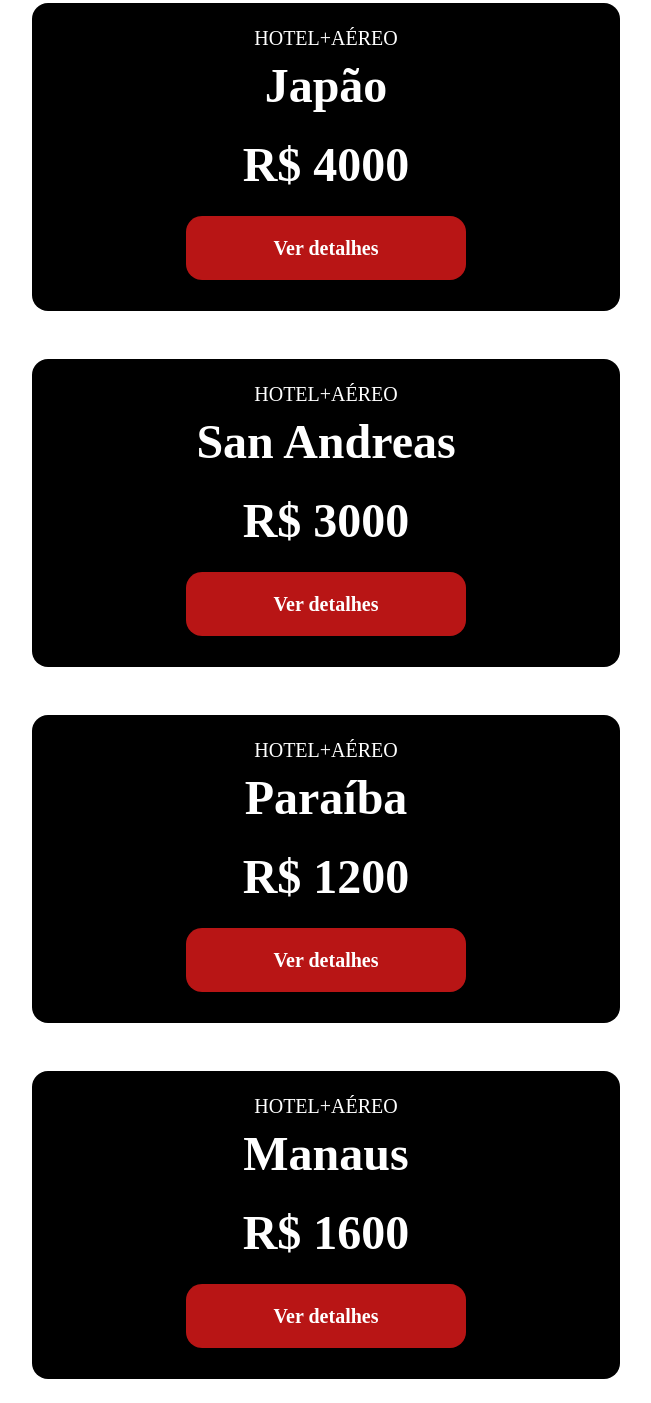
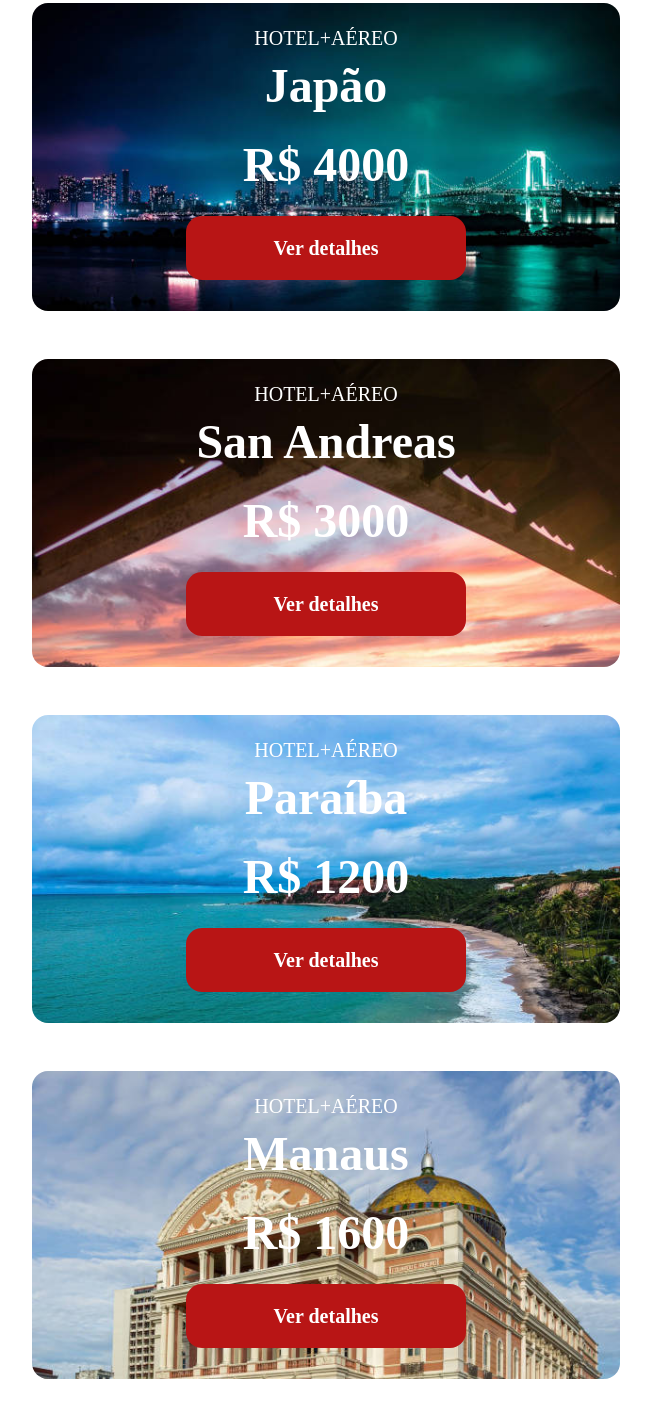
Before and after one commit to wesleycaiadev/Jornada-viagem, a plain HTML site: page index.html in a window 1280 px wide. Shown: the part 1233-2636 px from the top of the page, without its empty margins (314-965 px from the left). Drawn offline with Linux system fonts and the light colour scheme; a web font is replaced by a local one.

Commit message:
adiciona bg dos cards

```diff
--- a/css/offers.css
+++ b/css/offers.css
@@ -13,15 +13,16 @@
   width: 312px;
   height: 288px;
   box-sizing: border-box;
-  background-color: black;
   border-radius: 16px;
   text-align: center;
   margin: 24px;
+
 }
 .card header {
   display: block;
   position: static;
   padding: 0;
+  background-color: transparent;
 }
 
 .card header p {
@@ -43,6 +44,26 @@
   margin: 24px 0;
 }
 
+
+.card.japao{
+  background-image: url(../assets/card/bg-card-japão.jpg);
+  background-size: cover;
+}
+.card.San_andreas{
+  background-image: url(../assets/card/bg-card-san_andreas.jpg);
+  background-size: cover;
+}
+.card.Paraiba{
+  background-image: url(../assets/card/bg-card-paraiba.jpg);
+  background-size: cover;
+}
+
+.card.Manaus{
+  background-image: url(../assets/card/bg-card-Manaus.jpg);
+  background-size: cover;
+}
+
+
 @media screen and (min-width: 1024px) {
   .card {
     width: 588px;
--- a/index.html
+++ b/index.html
@@ -64,7 +64,7 @@
         <hr />
       </div>
       <div class="offers-card">
-        <article class="card">
+        <article class="card japao">
           <header>
             <p>HOTEL+AÉREO</p>
             <h3>Japão <br /><span>R$ 4000</span></h3>
@@ -74,7 +74,7 @@
           </footer>
         </article>
 
-        <article class="card">
+        <article class="card San_andreas">
           <header>
             <p>HOTEL+AÉREO</p>
             <h3>San Andreas <br /><span>R$ 3000</span></h3>
@@ -84,7 +84,7 @@
           </footer>
         </article>
 
-        <article class="card">
+        <article class="card Paraiba">
           <header>
             <p>HOTEL+AÉREO</p>
             <h3>Paraíba <br /><span>R$ 1200</span></h3>
@@ -94,7 +94,7 @@
           </footer>
         </article>
 
-        <article class="card">
+        <article class="card Manaus">
           <header>
             <p>HOTEL+AÉREO</p>
             <h3>Manaus <br /><span>R$ 1600</span></h3>
```
Also changed, not shown: assets/card/bg-card-Manaus.jpg (added), assets/card/bg-card-japão.jpg (added), assets/card/bg-card-paraiba.jpg (added), assets/card/bg-card-san_andreas.jpg (added).
